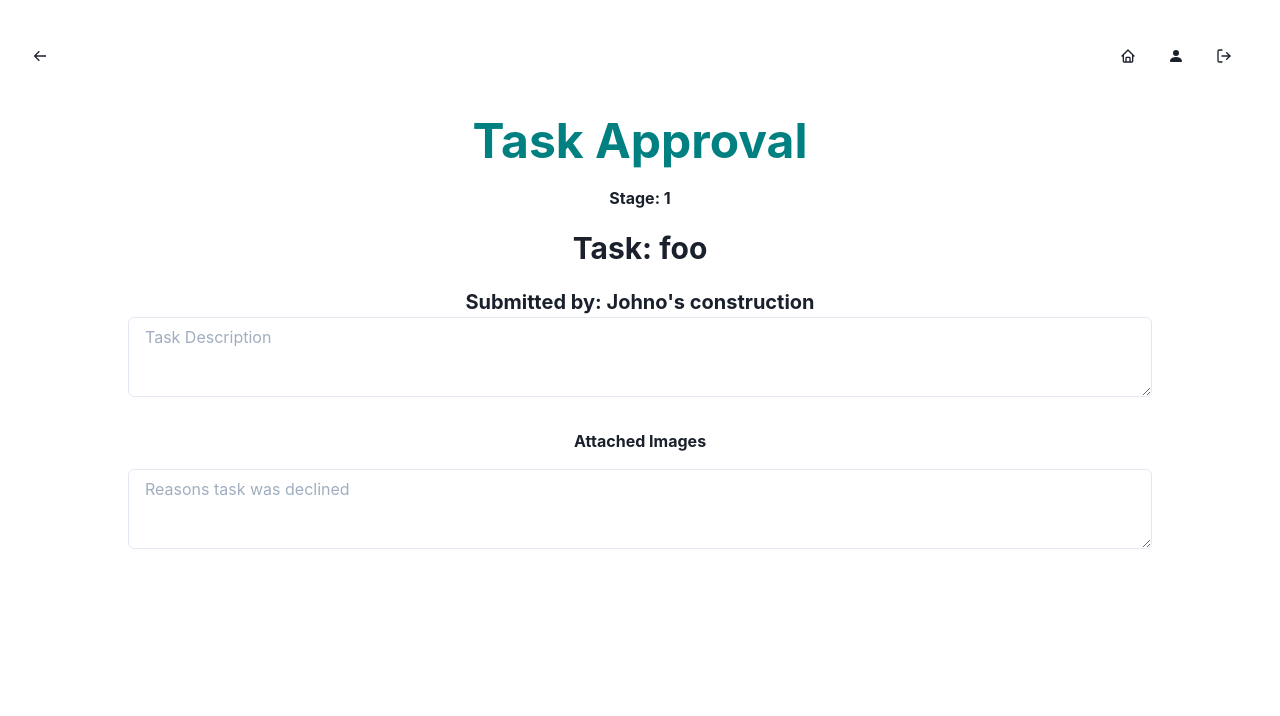
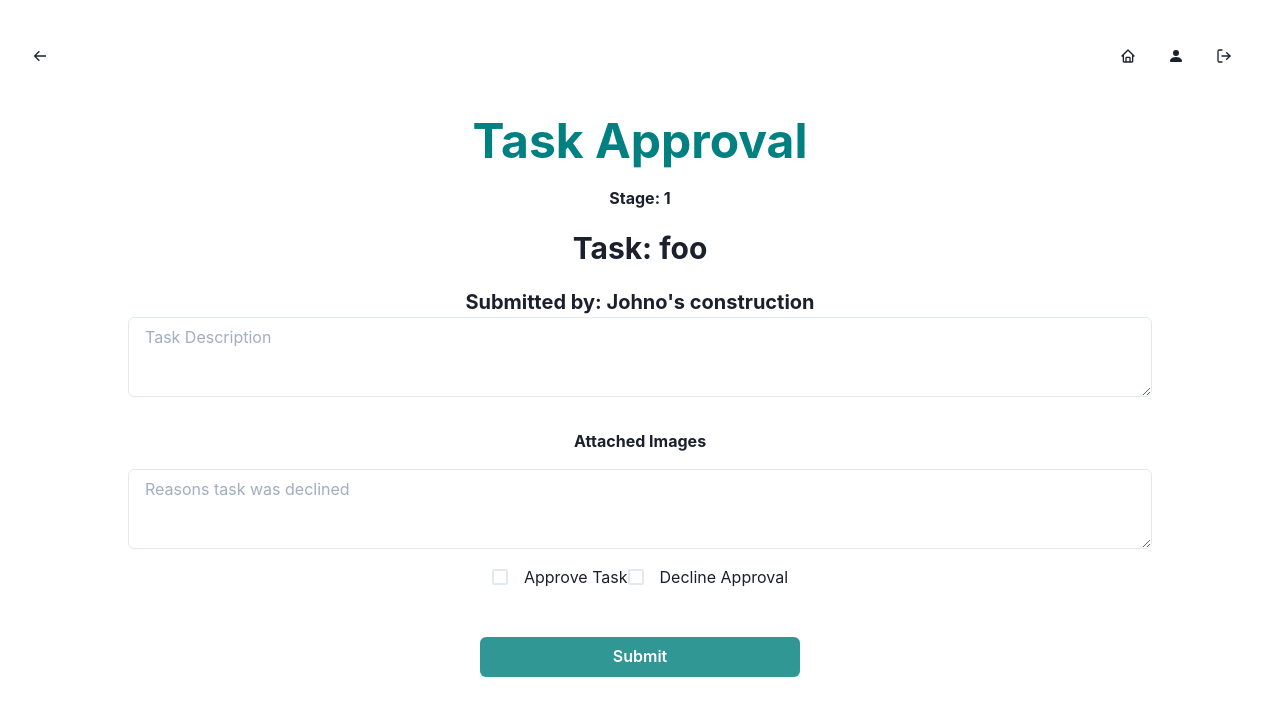
Before and after one commit to QuentinHS/full-stack-app-coder-academy, a React (Vite) app in the folder client/: page /tasksApproval in a window 1280 px wide. Shown: the top 716 px of the page. Built offline with nearby package versions, Linux system fonts and the light colour scheme.

Commit message:
Added check boxes to TaskApprove component

```diff
--- a/client/src/components/TasksApproval.jsx
+++ b/client/src/components/TasksApproval.jsx
@@ -1,5 +1,5 @@
 import { ChevronDownIcon } from "@chakra-ui/icons";
-import { Center, IconButton, List, ListItem, Text, VStack, Heading, Button, Textarea } from "@chakra-ui/react";
+import { Center, IconButton, List, ListItem, Text, VStack, Heading, Button, Textarea, Stack, Checkbox } from "@chakra-ui/react";
 import React from "react";
 import{ Link } from 'react-router-dom'
 
@@ -13,6 +13,7 @@ const TasksApproval = ({tasksList=[]}) =>{
     const [show, setShow] = React.useState(false)
     const handleClickShow = () => setShow(!show)
 
+    const [checkedItems, setCheckedItems] = React.useState([false, false ])
 
 
     return (
@@ -39,7 +40,27 @@ const TasksApproval = ({tasksList=[]}) =>{
             <Center>
                 <Textarea width='80%'  placeholder='Reasons task was declined' />
             </Center>
-
+            <Center m="1rem" >
+                <Stack spacing={5} direction='row'>
+                    <Center>
+                    <Checkbox
+                    spacing="1rem"
+                        isChecked={checkedItems[0]}
+                        onChange={(e) => setCheckedItems([e.target.checked, checkedItems[0]])}>
+                        Approve Task
+                    </Checkbox>
+                    <Checkbox
+                    spacing="1rem"
+                        isChecked={checkedItems[1]}
+                        onChange={(e) => setCheckedItems([e.target.checked, checkedItems[1]])}>
+                        Decline Approval
+                    </Checkbox>
+                    </Center>
+                </Stack>
+            </Center>
+            <Center>
+                <Button mt='2rem' w='20rem'colorScheme='teal' type='submit' >Submit</Button>
+            </Center>
         </div>
     )
 }
```
